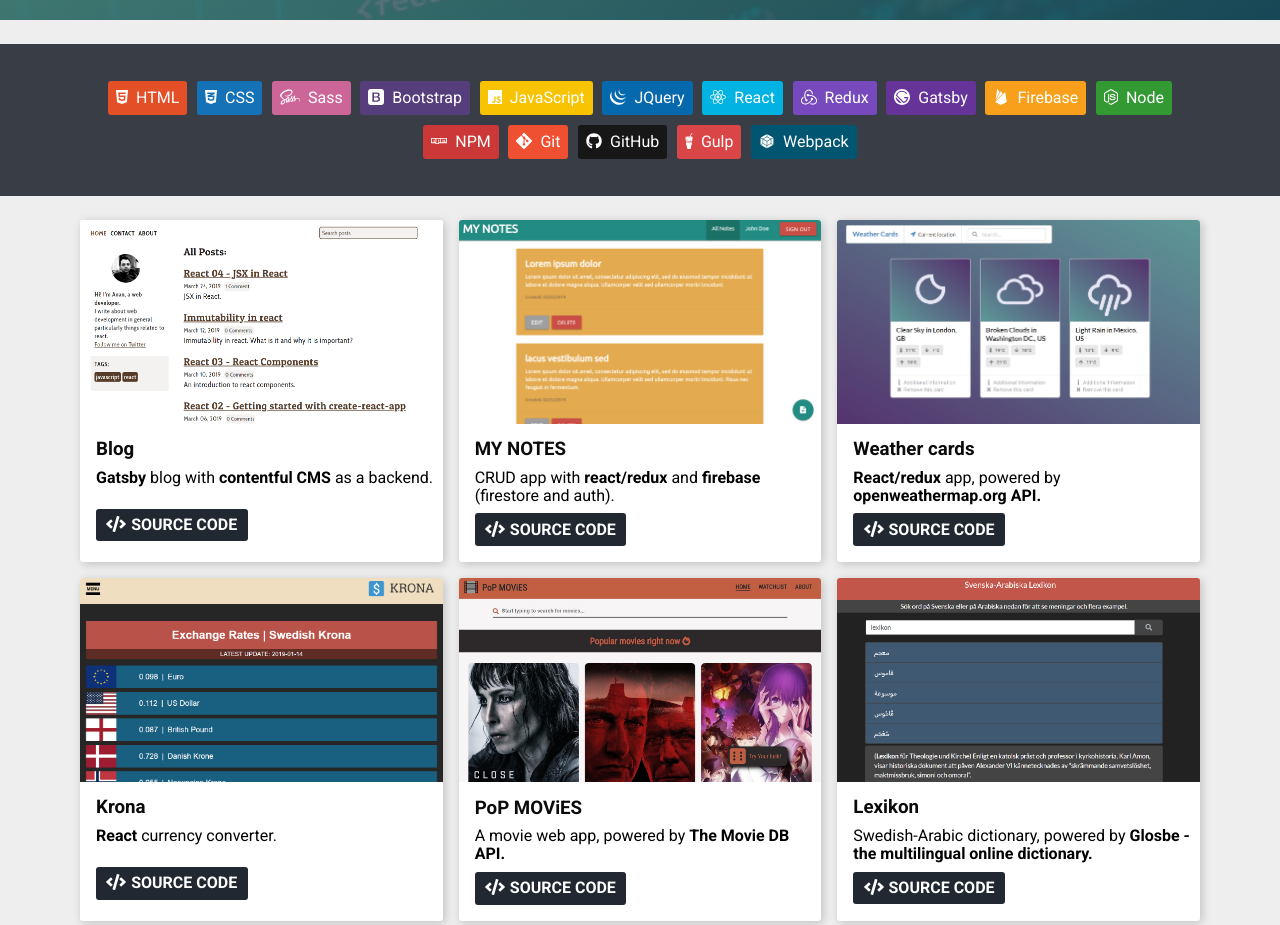
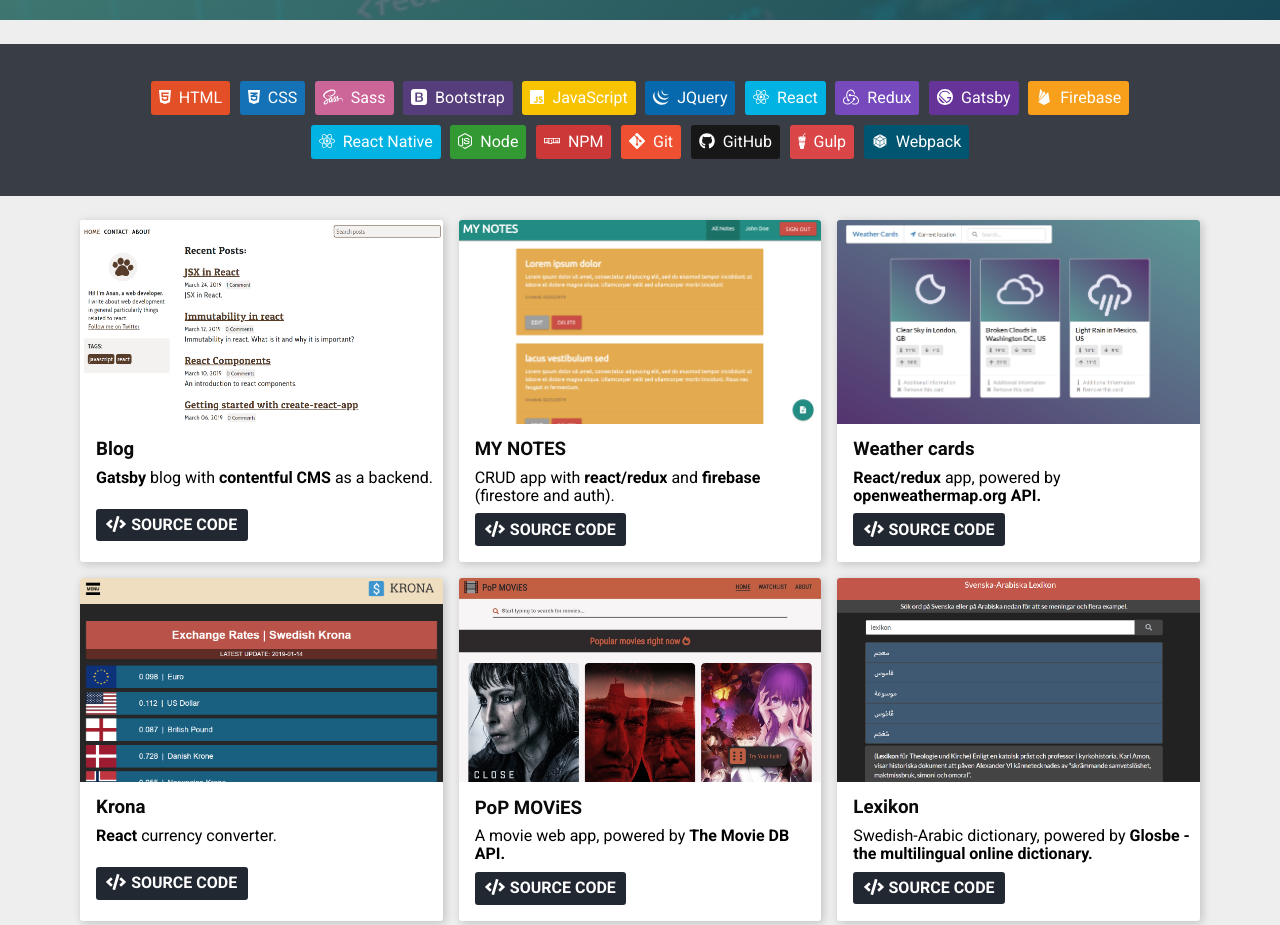
Before and after one commit to AnanDaraghmeh/portfolio-react, a React (Create React App) app: page / in a window 1280 px wide. Shown: the part 780-1705 px from the top of the page. Built offline with nearby package versions, Linux system fonts and the light colour scheme.

Commit message:
add skill

```diff
--- a/src/components/Skills.js
+++ b/src/components/Skills.js
@@ -65,6 +65,10 @@ class Skills extends React.Component {
               <img src={firebaseImg} alt="firebase" className="skills_icon" />
               Firebase
             </li>
+            <li style={{ background: '#01B3E3' }}>
+              <FontAwesomeIcon className="skills_icon" icon={faReact} />
+              React Native
+            </li>
             <li style={{ background: '#339933' }}>
               <FontAwesomeIcon className="skills_icon" icon={faNodeJs} />
               Node
```
Also changed, not shown: src/assets/images/blog.PNG, 1 other file (tests, documents, lock files or other folders).
